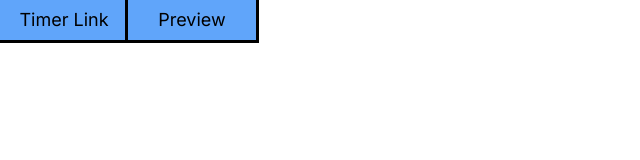
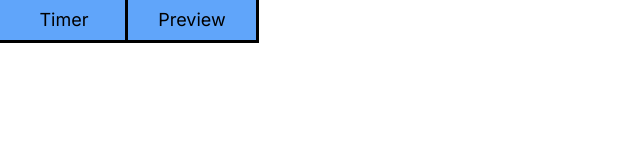
Before and after one commit to lazystudio0014/theslowpostbox, a Next.js app: page / in a window 1280 px wide. Shown: the top 160 px of the page, without its empty margins (0-640 px from the left). Built offline with nearby package versions, Linux system fonts and the light colour scheme.

Commit message:
minor chnages
minor changes

```diff
--- a/src/app/page.tsx
+++ b/src/app/page.tsx
@@ -3,15 +3,15 @@
 export default function Home() {
   const buttonType =
   [
-    {"src": '/timer', "text": "Timer Link"},
+    {"src": '/timer', "text": "Timer"},
     {"src": '/preview', "text": "Preview"},
   ]
   return (
    <div>
-    {   buttonType && buttonType.map((e,i)=>{
+    {
+        buttonType && buttonType.map((e,i)=>{
           return(<button key={i} className="myBtn" onClick={()=>{location.href = e.src}}>{e.text}</button>)
         })
-
     }
    </div>
   )
```
